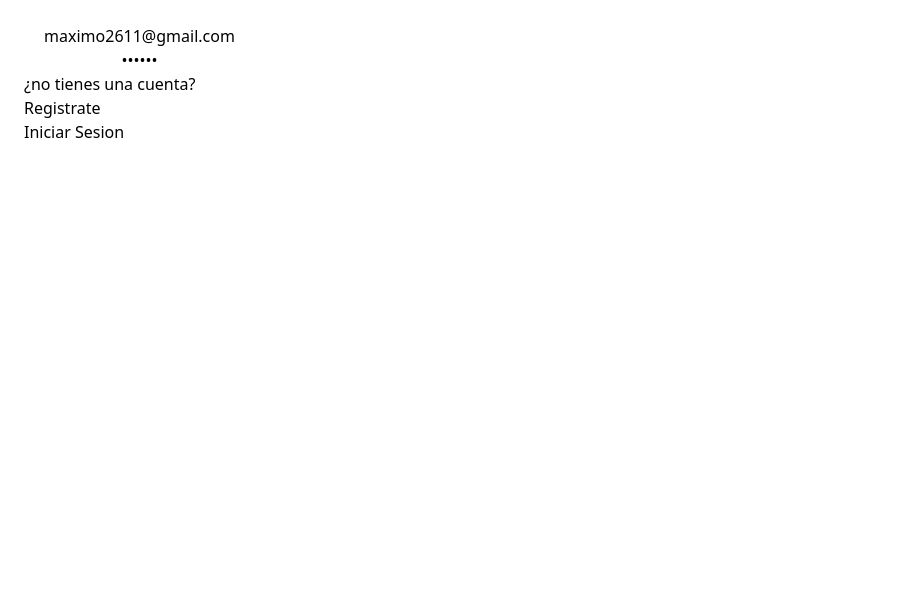
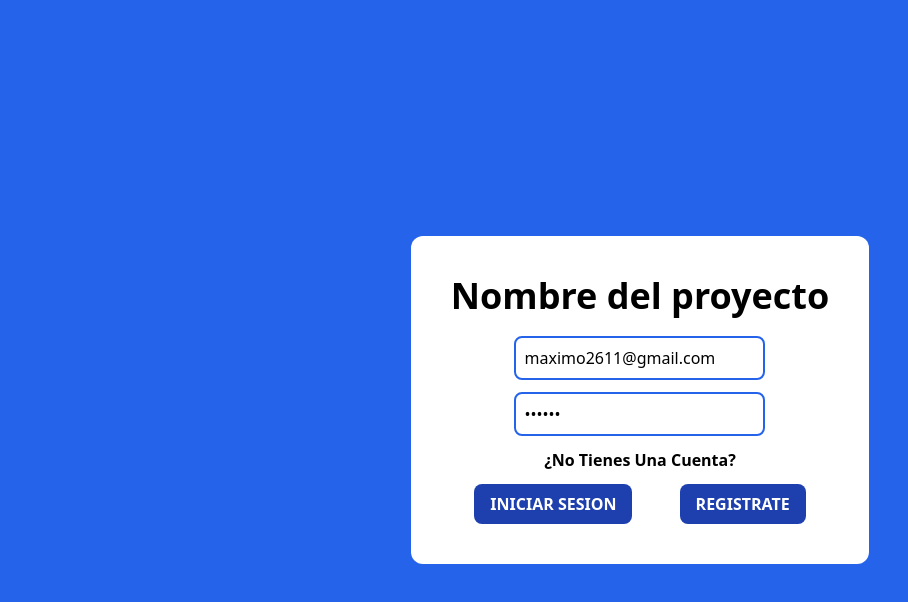
Before and after one commit to OMARROJASP/trabajoFinalFinanzas, a Vue app: page / in a window 1280 px wide. Shown: the top 602 px of the page, without its empty margins (0-908 px from the left). Built offline with nearby package versions, Linux system fonts and the light colour scheme.

Commit message:
fix: 🐛 main change style login, historial, etc

```diff
--- a/src/views/Calculo.vue
+++ b/src/views/Calculo.vue
@@ -6,7 +6,7 @@
     <h2 class="font-bold my-3 uppercase text-2xl text-center">
       Credito Hipotecario
     </h2>
-    <div class="grid grid-cols-2 gap-4">
+    <div class="grid grid-cols-2 gap-4 mb-2">
       <div class="bg-[#acacac] p-3 rounded-xl">
         <h2 class="uppercase font-bold">Datos del prestamo</h2>
         <div class="flex items-center justify-between my-3">
@@ -93,13 +93,7 @@
         <div class="flex items-center justify-between my-3">
           <label for="inputPRECIO">TEA</label>
           <div>
-            <input
-              type="number"
-              step="0.01"
-              min="0"
-              id="input"
-              v-model="TEA"
-            />
+            <input type="number" step="0.01" min="0" id="input" v-model="TEA" />
           </div>
         </div>
 
@@ -194,7 +188,6 @@
           </div>
         </div>
 
-
         <div class="flex items-center justify-between my-3">
           <label for="inputPRECIO">Gastos Administrativos</label>
           <div>
@@ -233,18 +226,13 @@
             />
           </div>
         </div>
-
-
-
       </div>
     </div>
-    <div class="flex justify-around">
-
+    <div class="flex justify-center">
       <RouterLink
         to="/Resultado"
         type="submit"
         @click="add(lista)"
-
         class="uppercase font-bold bg-blue-800 text-white px-4 py-2 rounded-lg"
         >Calcular</RouterLink
       >
@@ -267,7 +255,7 @@ const diasXperiodo = ref(180);
 const diasXanoas = ref(4);
 const bonoMiVivienda = ref(4);
 const TEA = ref(12);
-const costosNotariales= ref(13);
+const costosNotariales = ref(13);
 const costosRegistrales = ref(8);
 const estudioDeTitulos = ref(9);
 const tasacion = ref(9);
@@ -277,9 +265,6 @@ const portes = ref(14);
 const gastosAdministrativos = ref(14);
 const seguroDesgravamenMen = ref(11);
 const seguroRiesgoMen = ref(9);
-
-
-
 
 // falta 1
 const lista = ref([
@@ -299,7 +284,7 @@ const lista = ref([
   portes,
   gastosAdministrativos,
   seguroDesgravamenMen,
-  seguroRiesgoMen
+  seguroRiesgoMen,
 ]);
 </script>
 
--- a/src/views/Historial.vue
+++ b/src/views/Historial.vue
@@ -1,19 +1,14 @@
-
 <template>
-
-
-    <div class="menu2">
-
-      <div class="fondo">
-        <table class="table">
-          <thead>
+  <main class="px-5">
+    <table class="w-full bg-blue-100 mt-5 table-auto">
+      <thead className="bg-blue-600 text-white capitalize">
         <tr>
-            <th scope="col">#</th>
-            <th scope="col">saldo Inicial</th>
-            <th scope="col">Interes</th>
-            <th scope="col">couta</th>
-            <th scope="col">amortizacion</th>
-            <th scope="col">saldo final</th>
+          <th scope="col" class="p-2">#</th>
+          <th scope="col" class="p-2">saldo Inicial</th>
+          <th scope="col" class="p-2">Interes</th>
+          <th scope="col" class="p-2">couta</th>
+          <th scope="col" class="p-2">amortizacion</th>
+          <th scope="col" class="p-2">saldo final</th>
         </tr>
       </thead>
       <tbody>
@@ -26,104 +21,17 @@
           <td>{{ item.NdePeriodos }}</td>
           <td>{{ item.TEA }}</td>
         </tr>
-
       </tbody>
     </table>
-
-      </div>
-
-    </div>
-
+  </main>
 </template>
 
 <script setup>
-import {useDatabaseStore} from "../stores/database";
-import {useUserStore} from "../stores/user";
+import { useDatabaseStore } from "../stores/database";
+import { useUserStore } from "../stores/user";
 
 const dataBaseStore = useDatabaseStore();
 const userStore = useUserStore();
-
-
 </script>
 
-<style  scoped>
-.contenedor {
-  display: flex;
-  position: absolute;
-  width: 100%;
-  height: 100%;
-  background-color: rgb(61, 87, 126);
-}
-
-* {
-  margin: 0;
-  padding: 10px;
-}
-
-.menu1 {
-  width: 25%;
-  background-color: rgb(32, 78, 161);
-  padding: 10px;
-  text-align: center;
-  padding: 20px;
-  height: 100%;
-}
-.menu2 {
-  width: 75%;
-  height: 100%;
-  text-align:  center;
-  padding-top: 0;
-
-}
-.tituloSuperior{
-  display: flex;
-  justify-content: space-between;
-  height: 10%;
-  padding-left: 8%;
-  padding-right: 8%;
-  background-color: rgb(172, 172, 172);
-  color: white;
-  align-items: center;
-
-}
-
-
-.logo{
-  display: flex;
-  display: inline-block;
-
-  vertical-align: middle;
-  padding-left: 5%;
-
-
-}
-
-.row{
-  height: 10%;
-  padding: 0;
-  background-color: rgb(32, 78, 161);
-}
-.ayudaUsuario {
-
-
-}
-
-.form-check{
-  display: flex;
-  justify-content: space-between;
-  padding-left: 20%;
-  padding-right: 20%;
-
-}
-
-
-.fondo {
-  background-color: white;
-  height: 81%;
-
-}
-
-.col1{
-  margin-left: 0;
-}
-</style>
+<style scoped></style>
--- a/src/views/Inicio.vue
+++ b/src/views/Inicio.vue
@@ -1,36 +1,46 @@
 <template>
-  <div class="contenedor d-flex justify-content-around">
-    <div class="menu">
-      <form @submit.prevent="handleSubmit" class="m-2 p-4 rounded">
-        <div class="d-flex justify-content-around">
+  <div class="h-screen flex items-center justify-center bg-blue-600">
+    <div class="bg-white p-10 rounded-xl flex flex-col gap-5">
+      <h1 class="text-4xl font-bold">Nombre del proyecto</h1>
+      <form
+        @submit.prevent="handleSubmit"
+        class="flex flex-col items-center gap-3"
+      >
+        <div>
           <input
-            class="text-center"
             type="email"
+            class="border-2 rounded-lg p-2 border-blue-600"
             placeholder="Enter your email"
             v-model.trim="email"
           />
         </div>
 
-        <div class="d-flex justify-content-around">
+        <div>
           <input
-            class="text-center"
             type="password"
+            class="border-2 rounded-lg p-2 border-blue-600"
             placeholder="Enter your password"
             v-model.trim="password"
           />
         </div>
-        <div class="cuenta">
-          <h4>¿no tienes una cuenta?</h4>
 
-          <RouterLink to="/registrarse" class="btn btn-lg p-0 text-primary"
-            ><h4>Registrate</h4>
-          </RouterLink>
-        </div>
+        <div class="flex flex-col items-center w-full gap-3 font-bold">
+          <h4 class="hover:text-blue-800 cursor-pointer">
+            ¿No Tienes Una Cuenta?
+          </h4>
 
-        <div class="d-flex justify-content-around">
-          <button class="text-center btn btn-primary" type="submit">
-            Iniciar Sesion
-          </button>
+          <div class="w-full flex justify-around text-white">
+            <button
+              type="submit"
+              class="uppercase bg-blue-800 px-4 py-2 rounded-lg"
+            >
+              Iniciar Sesion
+            </button>
+
+            <button class="uppercase bg-blue-800 px-4 py-2 rounded-lg">
+              <RouterLink to="/registrarse">Registrate</RouterLink>
+            </button>
+          </div>
         </div>
       </form>
     </div>
--- a/src/views/Resultado.vue
+++ b/src/views/Resultado.vue
@@ -1,27 +1,23 @@
 <template>
   <h2 class="font-bold my-3 uppercase text-2xl text-center">Resultados</h2>
-
-  <!--
- <RouterLink to="/home/prestamo/calculo/calculoII" type="button" class="text-white bg-info mt-3 w-25 ">Calcular</RouterLink>
-  -->
   <main class="px-5">
+    <div class="flex justify-between">
       <button
         @click="calcularConFor()"
-      class="uppercase font-bold bg-blue-800 text-white px-4 py-2 rounded-lg"
+        class="uppercase font-bold bg-blue-800 text-white px-4 py-2 rounded-xl hover:bg-blue-700 transition-colors"
       >
         Calcular
       </button>
 
-
       <button
         @click="cambiarSolesDolares()"
-        class="uppercase font-bold bg-blue-800 text-white px-4 py-2 rounded-lg"
-    >Convertir a Dolares
+        class="uppercase font-bold bg-blue-800 text-white px-4 py-2 rounded-xl hover:bg-blue-700 transition-colors"
+      >
+        Convertir a Dolares
+      </button>
+    </div>
 
-    </button>
-
-
-    <table class="w-full bg-blue-100 mt-5 table-auto">
+    <table class="w-full bg-blue-100 table-auto">
       <thead className="bg-blue-600 text-white capitalize">
         <tr>
           <th scope="col" class="p-2">#</th>
@@ -37,13 +33,12 @@
           <th scope="col" class="p-2">saldo final</th>
           <th scope="col" class="p-2">Flujo</th>
           <th scope="col" class="p-2">Flujo TEA</th>
-
         </tr>
       </thead>
 
       <tbody>
         <tr v-for="item in list2">
-          <td class="p-1 text-center"> {{ item.id }}</td>
+          <td class="p-1 text-center">{{ item.id }}</td>
           <td class="p-1 text-center">s/{{ item.saldoI }}</td>
           <td class="p-1 text-center">s/{{ item.inter }}</td>
           <td class="p-1 text-center">s/{{ item.cou }}</td>
@@ -51,9 +46,7 @@
           <td class="p-1 text-center">s/{{ item.saldoF }}</td>
         </tr>
       </tbody>
-      <tbody>
-
-      </tbody>
+      <tbody></tbody>
     </table>
   </main>
 </template>
@@ -77,8 +70,8 @@ const FrecuenciaDePagos = ref(datos.value.at(3));
 const numeroAnos = ref(datos.value.at(4));
 const NdePeriodos = ref(datos.value.at(5));
 const TEA = ref(datos.value.at(6));
-console.log( datos.value.at(0))
-console.log( datos.value.at(0).value)
+console.log(datos.value.at(0));
+console.log(datos.value.at(0).value);
 const CI = ref();
 const prestamos = ref();
 const NPxA = ref();
@@ -159,23 +152,23 @@ const calcularConFor = () => {
   }
 };
 
-const cambiarSolesDolares=()=>{
-  list2.value.splice(0, list2.value.length)
-  console.log(list2.value.length)
-   precioDeVenta.value = datos.value.at(0).value/3.67;
-  console.log( precioDeVenta.value)
-   coutaInicial.value = datos.value.at(1).value/3.67;
-  console.log( coutaInicial.value)
+const cambiarSolesDolares = () => {
+  list2.value.splice(0, list2.value.length);
+  console.log(list2.value.length);
+  precioDeVenta.value = datos.value.at(0).value / 3.67;
+  console.log(precioDeVenta.value);
+  coutaInicial.value = datos.value.at(1).value / 3.67;
+  console.log(coutaInicial.value);
   prestamo.value = datos.value.at(2).value;
-  console.log( prestamo.value)
+  console.log(prestamo.value);
   FrecuenciaDePagos.value = datos.value.at(3).value;
-  console.log( FrecuenciaDePagos.value)
+  console.log(FrecuenciaDePagos.value);
   numeroAnos.value = datos.value.at(4).value;
-  console.log( numeroAnos.value)
+  console.log(numeroAnos.value);
   NdePeriodos.value = datos.value.at(5).value;
-  console.log( NdePeriodos.value)
-   TEA.value = datos.value.at(6).value
-  console.log( TEA.value)
+  console.log(NdePeriodos.value);
+  TEA.value = datos.value.at(6).value;
+  console.log(TEA.value);
   aux.value = 1;
 
   for (let j = 1; j <= NdePeriodos.value; j++) {
@@ -189,16 +182,9 @@ const cambiarSolesDolares=()=>{
       saldoF: SaldoFinalCLass.value.toFixed(2),
     });
   }
+};
 
-
-}
-
-const cambiarDolaresSoles=()=>{
-
-
-}
-
+const cambiarDolaresSoles = () => {};
 </script>
 
-
 <style scoped></style>
--- a/src/views/registrarse.vue
+++ b/src/views/registrarse.vue
@@ -3,7 +3,6 @@
     <div class="menu2">
       <div class="col border-primary formulario">
         <form @submit.prevent="handleSubmit" class="m-2 p-4 rounded">
-
           <div>
             <input
               class="text-center border-2 py-2 md:px-20 lg:px-32 md:w-full rounded-full my-5"
@@ -33,7 +32,7 @@
 
           <div>
             <button
-              class="text-center text-white border rounded-full w-24 text-center btn btn-primary"
+              class="text-center text-white border rounded-full w-24 btn btn-primary"
               type="submit"
             >
               Log In
@@ -51,12 +50,11 @@
 <script setup>
 import { ref } from "vue";
 import { useUserStore } from "../stores/user";
-import {useDatabaseStore} from "../stores/database";
+import { useDatabaseStore } from "../stores/database";
 import router from "../router";
 
 const userStore = useUserStore();
 const dataBaseStore = useDatabaseStore();
-
 
 const email = ref("");
 const password = ref("");
@@ -72,8 +70,6 @@ if (password.value !== rePassword.value) {
   }
   await userStore.registerUser(email.value, password.value);
   //await dataBaseStore.addUsers(name.value, email.value);
-
-
 };
 </script>
 
```
Also changed, not shown: src/views/Datos.vue (+13 -45 lines), src/views/Menu.vue (+8 -13 lines), src/views/Perfil.vue (+8 -15 lines). Lines whose indentation alone changed are shown as unchanged.
